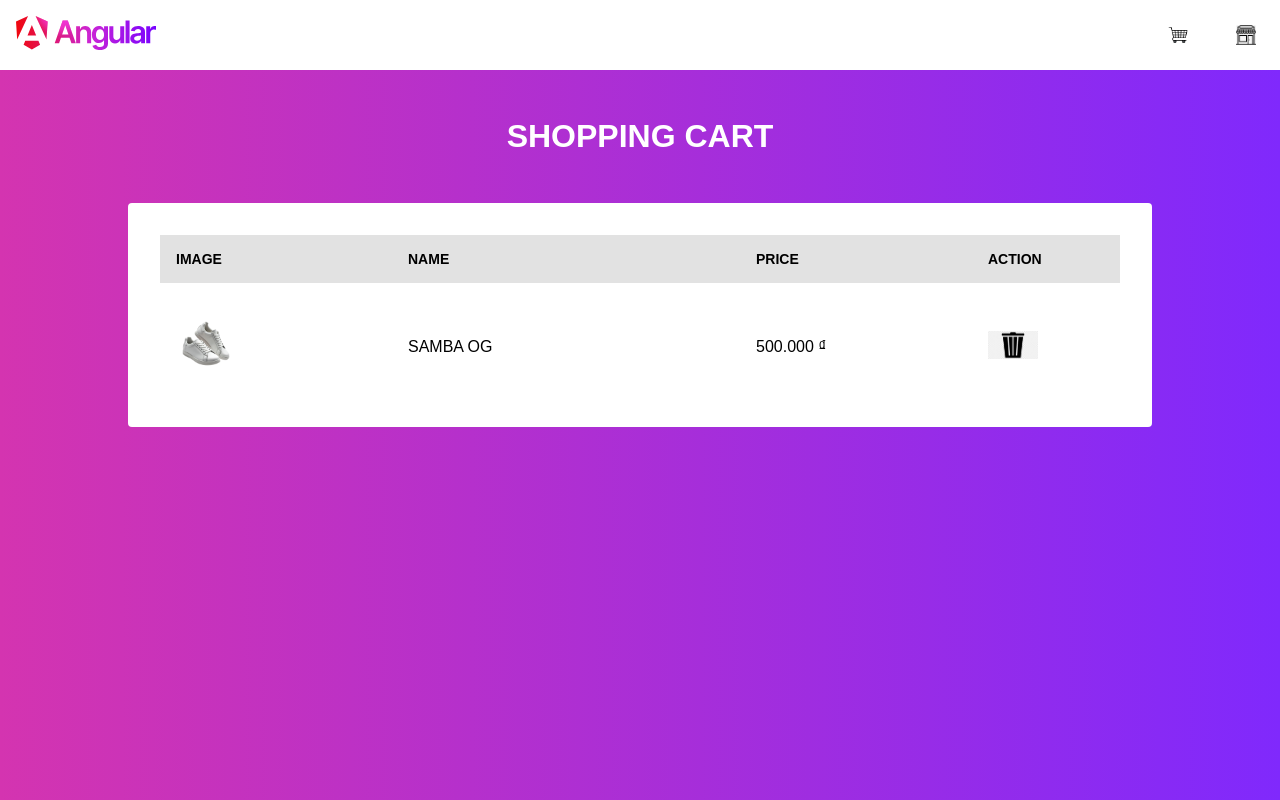
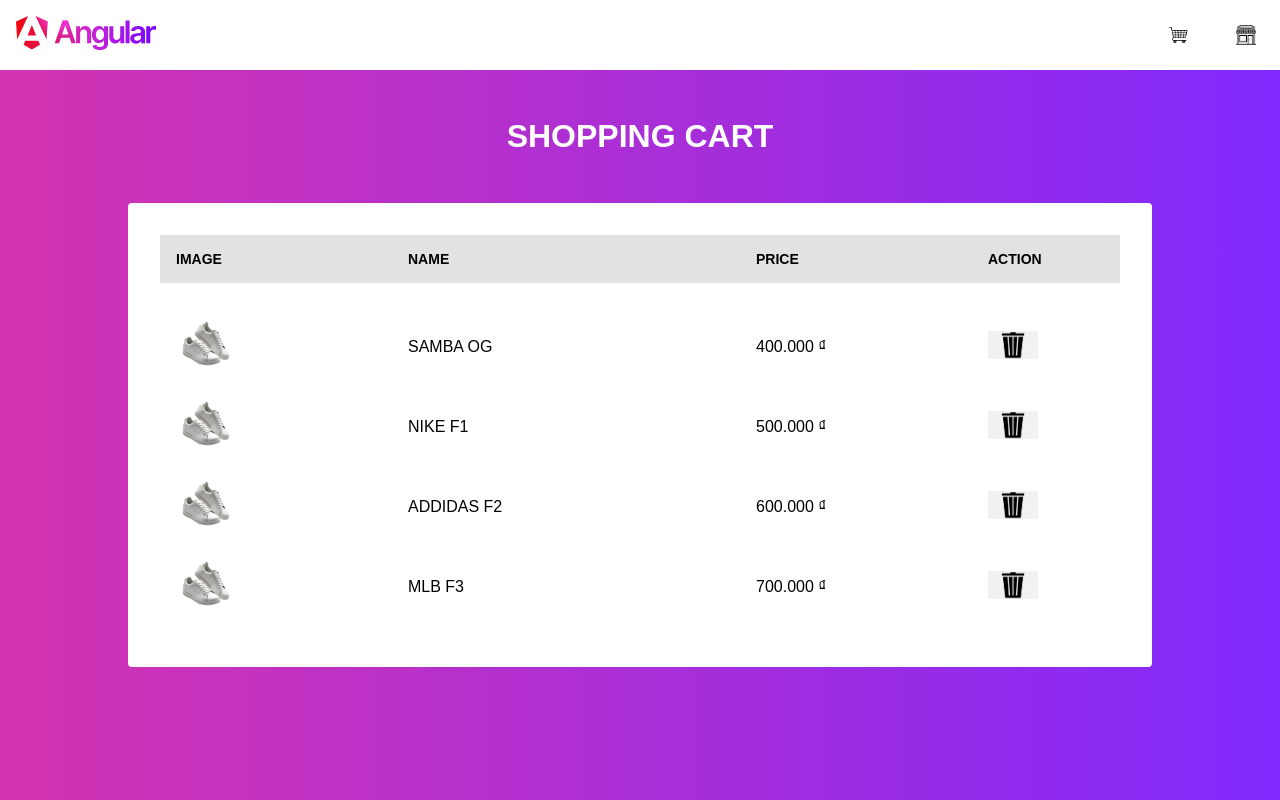
Before and after one commit to phamthangks/Angular-Basic, an Angular app in the folder first-project/: page / in a window 1280 px wide. Built offline with nearby package versions, Linux system fonts and the light colour scheme.

Commit message:
Bai11 - List Render

```diff
--- a/first-project/src/app/app.component.html
+++ b/first-project/src/app/app.component.html
@@ -12,17 +12,17 @@
         <div class="col-4">Action</div>
       </div>
       <div class="body-cart">
-        <div class="row-cart">
+        <div class="row-cart" *ngFor="let product of products">
           <div class="col-1">
             <img
               width="60px"
               height="auto"
-              src="assets/images/shoe1.png"
+              src="{{ product.image }}"
               alt="SambaOG"
             />
           </div>
-          <div class="col-2">{{ 'Samba OG' | upperCasePipe }}</div>
-          <div class="col-3">{{ 500000 | currencyPipe }}</div>
+          <div class="col-2">{{ product.name| upperCasePipe }}</div>
+          <div class="col-3">{{ product.price| currencyPipe }}</div>
           <div class="col-4">
             <img
               width="50px"
--- a/first-project/src/app/app.component.ts
+++ b/first-project/src/app/app.component.ts
@@ -4,10 +4,11 @@
 import { FormsModule } from '@angular/forms';
 import { CurrencyPipe } from './shared/pipes/CurrentcyPipe.pipe';
 import { UpperCasePipe } from './shared/pipes/UpperCasePipe.pipe';
+import { NgFor } from '@angular/common';
 
 @Component({
   selector: 'app-root',
-  imports: [RouterOutlet, HeaderLayoutComponent, FormsModule, CurrencyPipe, UpperCasePipe],
+  imports: [RouterOutlet, HeaderLayoutComponent, FormsModule, CurrencyPipe, UpperCasePipe, NgFor],
   templateUrl: './app.component.html',
   styleUrl: './app.component.css'
 })
@@ -18,6 +19,14 @@
 
   bindingMessage = '';
 
+  products = [
+    {name: 'samba og', price: 400000, image: 'assets/images/shoe1.png'},
+    {name: 'nike f1', price: 500000, image: 'assets/images/shoe1.png'},
+    {name: 'addidas f2', price: 600000, image: 'assets/images/shoe1.png'},
+    {name: 'mlb f3', price: 700000, image: 'assets/images/shoe1.png'},
+  ];
+
+
   handleClickMe():void {
     this.clickMessage = 'Button is clicked!';
   }
```
